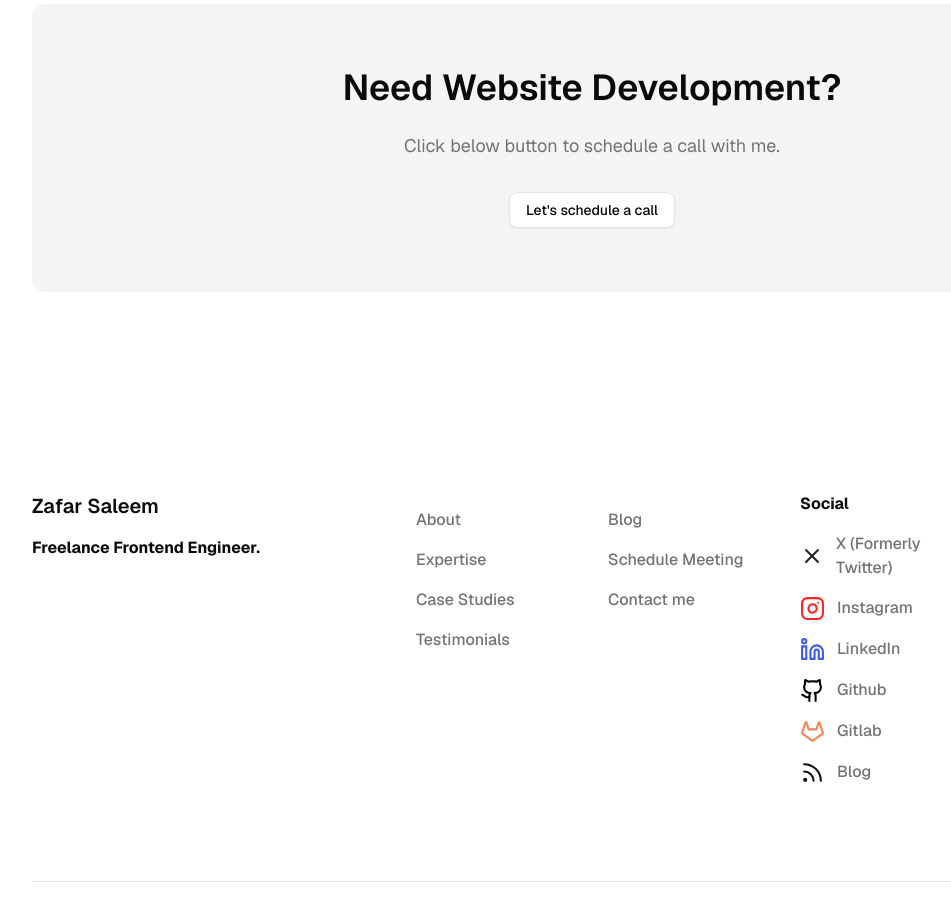
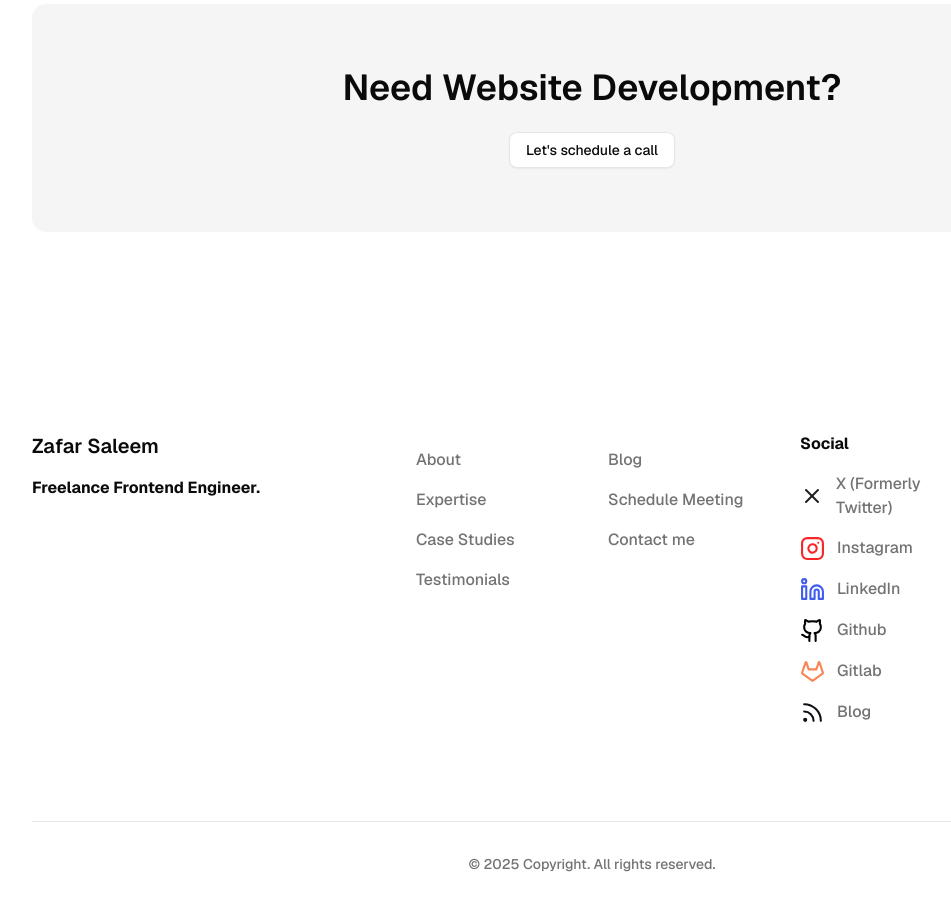
Before and after one commit to zafar-saleem/zafar-saleem.github.io, a Next.js app: page / in a window 1280 px wide. Shown: the part 4980-5896 px from the top of the page, without its empty margins (48-999 px from the left). Built offline with nearby package versions, Linux system fonts and the light colour scheme; no server answers.

Commit message:
fix: removed text from CTA section

```diff
--- a/app/components/call-to-action/cta.tsx
+++ b/app/components/call-to-action/cta.tsx
@@ -9,9 +9,6 @@ const Cta = () => {
           <h3 className="mb-3 max-w-3xl text-2xl font-semibold md:mb-4 md:text-4xl lg:mb-6">
             {contents.heading}
           </h3>
-          <p className="mb-8 max-w-3xl text-muted-foreground lg:text-lg">
-            {contents.description}
-          </p>
           <div className="flex w-full flex-col justify-center gap-2 sm:flex-row">
             {contents.buttons.secondary && (
               <Button variant="outline" className="w-full sm:w-auto" asChild>
```
